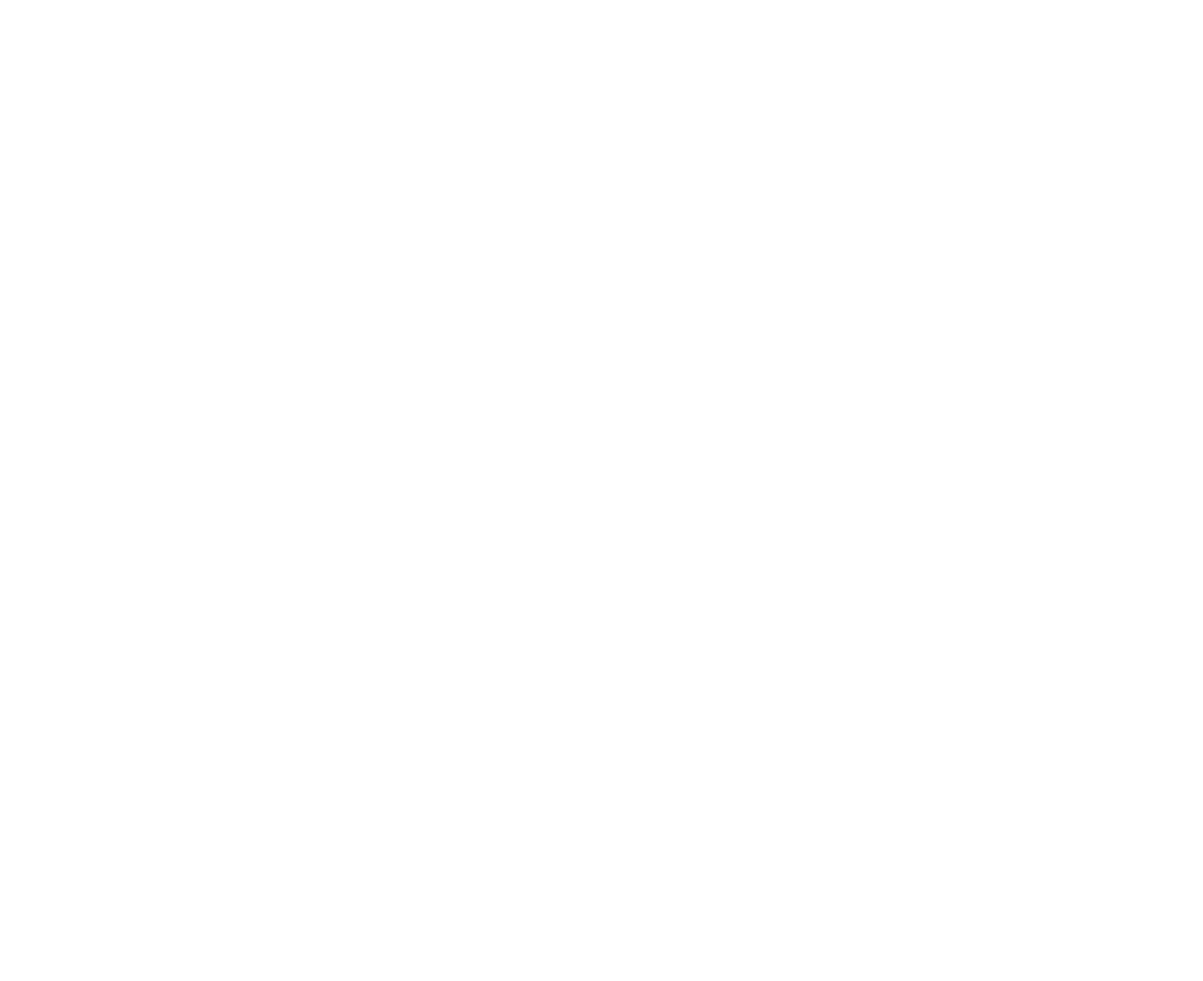
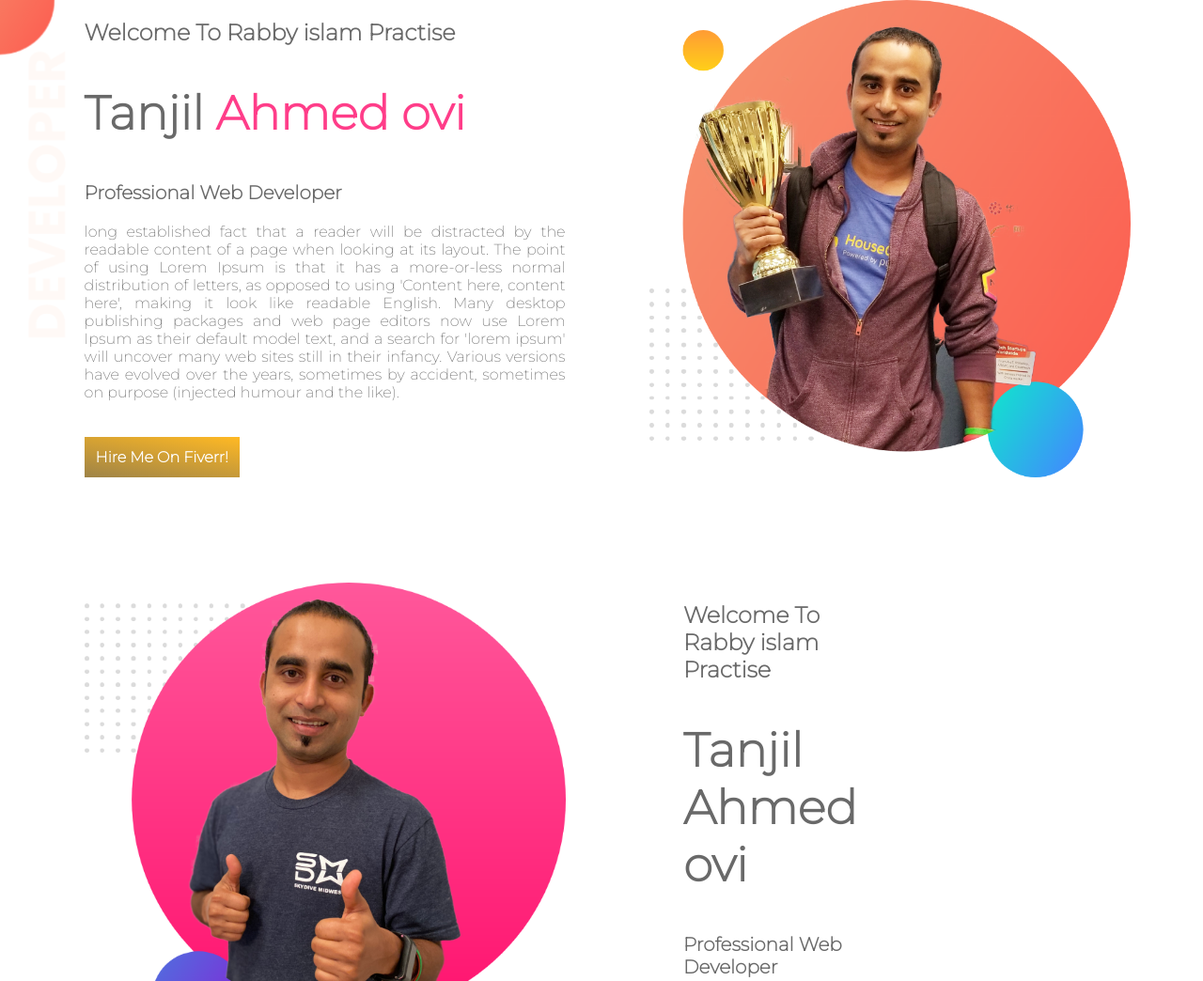
Before and after one commit to freelancesrabby/web-portfolio-2, a plain HTML site: page index.html in a window 1280 px wide. Shown: the top 1044 px of the page at 94% size. Before the commit the page ends 800 px from the top, so only its background shows below. Drawn offline with Linux system fonts and the light colour scheme.

Commit message:
final editing

```diff
--- a/index.html
+++ b/index.html
@@ -5,9 +5,43 @@
     <meta http-equiv="X-UA-Compatible" content="IE=edge">
     <meta name="viewport" content="width=device-width, initial-scale=1.0">
     <title>Rabby Islam Portfolio 2</title>
+    <link rel="preconnect" href="https://fonts.gstatic.com">
+    <link href="https://fonts.googleapis.com/css2?family=Montserrat:wght@200&display=swap" rel="stylesheet">
     <link rel="stylesheet" href="style.css">
 </head>
 <body>
+    <section class="first-section">
+        <div class="half-width">
+            <h1>Welcome To Rabby islam Practise</h1>
+            <h2>Tanjil <span class="name-colour">Ahmed ovi</span> </h2>
+            <h3>Professional Web Developer</h3>
+            <p> long established fact that a reader will be distracted by the readable content of a page when looking at its layout. The point of using Lorem Ipsum is that it has a more-or-less normal distribution of letters, as opposed to using 'Content here, content here', making it look like readable English. Many desktop publishing packages and web page editors now use Lorem Ipsum as their default model text, and a search for 'lorem ipsum' will uncover many web sites still in their infancy. Various versions have evolved over the years, sometimes by accident, sometimes on purpose (injected humour and the like).</p>
+            <a class="btn" target="_blank" href="#">Hire Me On Fiverr!</a>
+        </div>
+        <div class="half-width">
+            <img src="images/jhankar.png" alt="">
+        </div>
+    </section>
 
+    <section class="middle-section">
+        <div class="half-width">
+            <img src="images/jhankar2.png" alt="">
+
+        </div>
+        <div class="half-width">
+            <div class="half-width">
+                <h1>Welcome To Rabby islam Practise</h1>
+                <h2>Tanjil Ahmed ovi </h2>
+                <h3>Professional Web Developer</h3>
+                <p> long established fact that a reader will be distracted by the readable content of a page when looking at its layout. The point of using Lorem Ipsum is that it has a more-or-less normal distribution of letters, as opposed to using 'Content here, content here', making it look like readable English. Many desktop publishing packages and web page editors now use Lorem Ipsum as their default model text, and a search for 'lorem ipsum' will uncover many web sites still in their infancy. Various versions have evolved over the years, sometimes by accident, sometimes on purpose (injected humour and the like).</p>
+                <a class="btn" target="_blank" href="#">Hire Me On Fiverr!</a>
+            </div>
+
+
+        </div>
+
+
+
+    </section>
 </body>
 </html>
--- a/style.css
+++ b/style.css
@@ -0,0 +1,49 @@
+body{
+    font-family: 'Montserrat', sans-serif;
+    margin:0;
+    padding: 0;
+
+}
+h1{
+    font-size 50px;
+}
+h2{
+    font-size: 50px;
+}
+h3{
+    font-weight: bold;
+    font-size: 20px;
+}
+.name-colour{
+    color: #FF3D89;
+}
+.half-width{
+    width: 40%;
+    color: dimgray;
+    float: left;
+    margin-left: 5%;
+    padding-left: 2%;
+
+}
+.half-width img{
+    width: 100%;
+}
+p{
+    text-align: justify;
+    margin-bottom: 50px;
+}
+.btn{
+    text-decoration: none;
+    color: white;
+    padding: 12px;
+    font-weight: 700;
+    background-image: linear-gradient(190deg, #FFB924, #9e8347);
+}
+.first-section{
+    background-image: url(images/top-banner.png);
+    background-repeat: no-repeat;
+}
+section{
+    height: 500px;
+    margin-bottom: 120px;
+}
```
